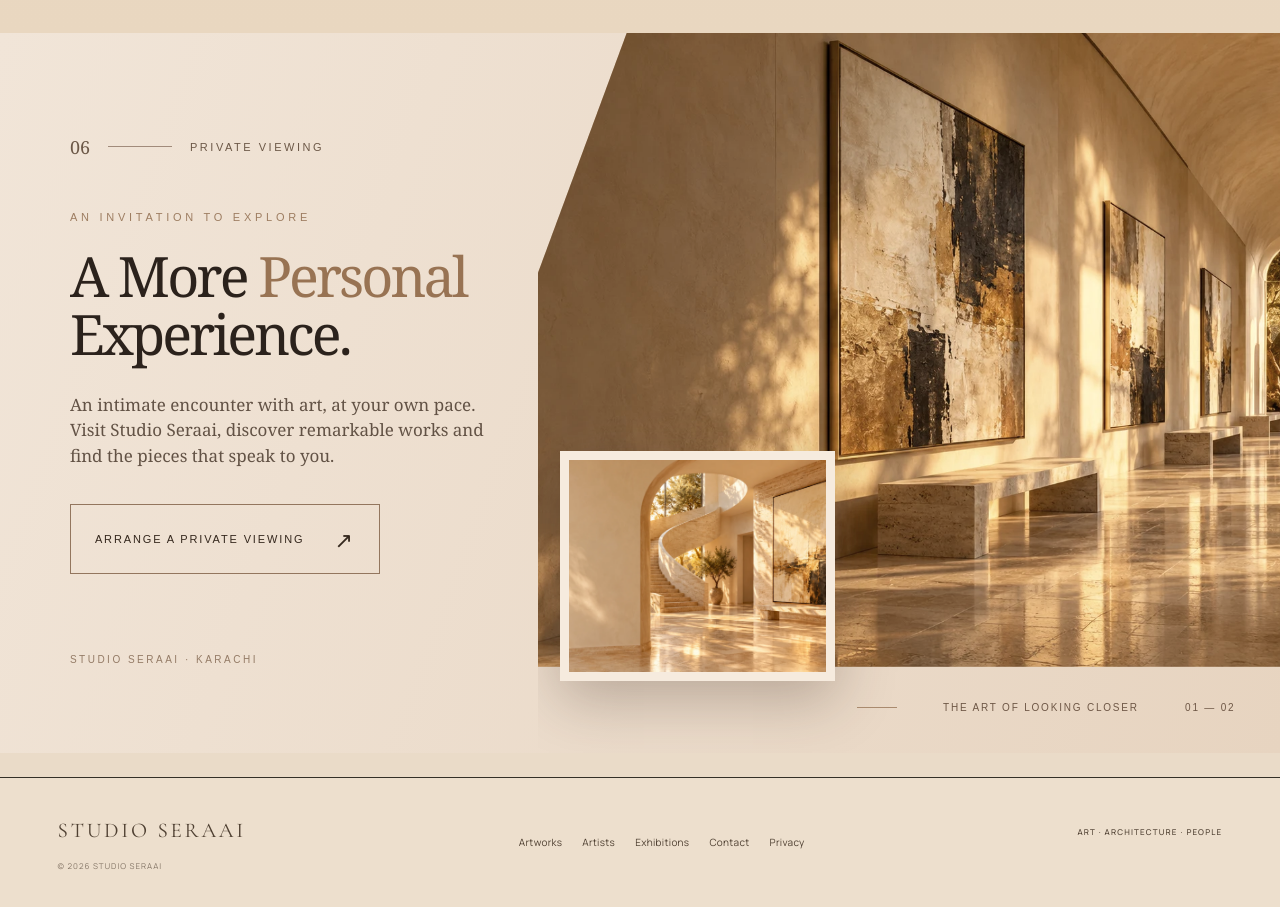
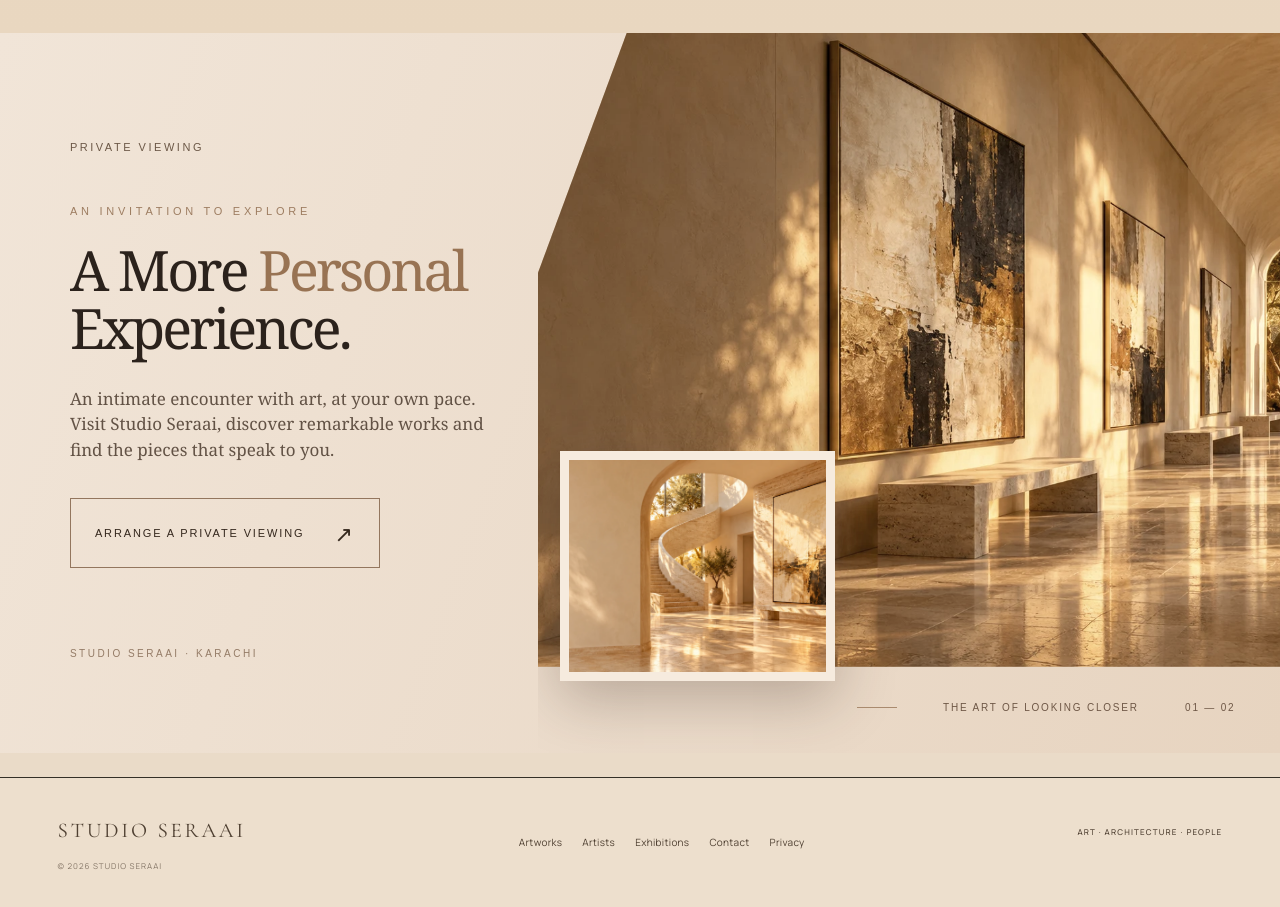
Before and after one commit to studioseraai/studioseraai, a Next.js app: page / in a window 1280 px wide. Shown: the part 2880-3787 px from the top of the page. Built offline with nearby package versions, Linux system fonts and the light colour scheme.

Commit message:
style(home): remove section index and center bold editorial labels

```diff
--- a/app/gallery-components/PrivateViewing.tsx
+++ b/app/gallery-components/PrivateViewing.tsx
@@ -4,7 +4,7 @@ import s from './PrivateViewing.module.css';
 export default function PrivateViewing(){
  return <section className={s.section} aria-labelledby="private-viewing-heading">
    <div className={s.copy}>
-     <div className={s.label}><span>06</span><i/> PRIVATE VIEWING</div>
+     <div className={s.label}>PRIVATE VIEWING</div>
      <p className={s.eyebrow}>AN INVITATION TO EXPLORE</p>
      <h2 id="private-viewing-heading">A More <em>Personal</em><br/>Experience.</h2>
      <p className={s.description}>An intimate encounter with art, at your own pace. Visit Studio Seraai, discover remarkable works and find the pieces that speak to you.</p>
```
